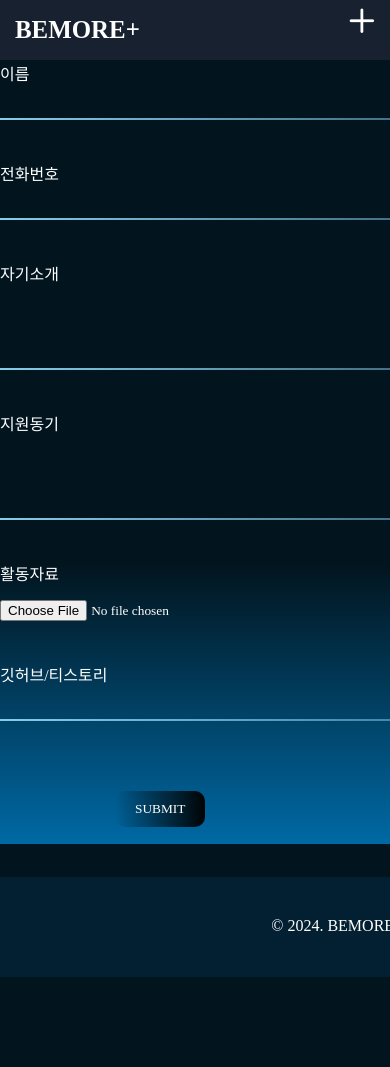
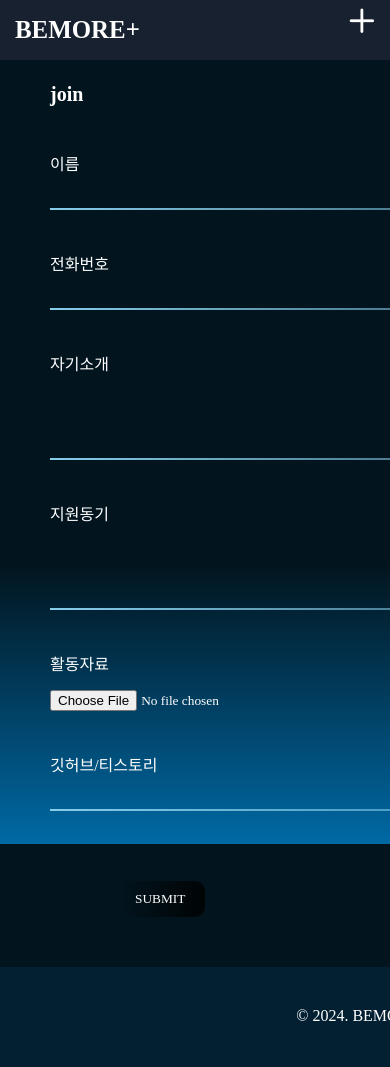
Before and after one commit to mjkang4416/bemoreWeb, a Django app: page /joinFormapp/show_joinForm/ in a window 390 px wide; the page is wider, and only the part inside the window is pictured. Before the commit the page ends 977 px from the top of that part, so only its background shows below. Run offline with Django 5.2, Linux system fonts and the light colour scheme; some libraries are stand-ins or nearby versions.

Commit message:
각 페이지 이름 넣음 지원서 작성쪽 css도 살짝 수정

```diff
--- a/accounts/templates/accounts/login.html
+++ b/accounts/templates/accounts/login.html
@@ -1,7 +1,7 @@
 {% extends "base.html" %}
 {% block content %}
 
-
+<div id="page-name"><h1>login</h1></div>
 <div class="container my-3">
     <form method="post" class="post-form" action="{% url 'accounts:login' %}">
         {% csrf_token %}
--- a/activity/templates/activity/activity.html
+++ b/activity/templates/activity/activity.html
@@ -3,6 +3,6 @@
 
 {% load static %}
 {% block content %}
-
+<div id="page-name"><h1>activity</h1></div>
 
 {% endblock %}
--- a/joinFormapp/templates/joinFormapp/application_form.html
+++ b/joinFormapp/templates/joinFormapp/application_form.html
@@ -15,6 +15,7 @@
     <!--js-->
 
     <!--지원서 작성-->
+    <div id="page-name"><h1>join</h1></div>
     {% if messages %}
         <ul class="messages">
         {% for message in messages %}
@@ -25,7 +26,7 @@
     <div class="container">
         <form action="{% url 'joinFormapp:show_joinForm' %}" method="POST">
             {% csrf_token %}
-            <div class="formbox">
+        <div class="formbox">
             <label for="name">이름</label>
             <input type="text" id="name" name="name" required><br>
 
--- a/pageapp/templates/main/login.html
+++ b/pageapp/templates/main/login.html
@@ -6,6 +6,7 @@
     <!--js-->
 
     <!-- 합격자 조회 -->
+    <div id="page-name"><h1>join</h1></div>
     <div class="container">
         <form action="{% url 'pageapp:login' %}" method="POST">
             {% csrf_token %}
--- a/pageapp/templates/result/fail.html
+++ b/pageapp/templates/result/fail.html
@@ -6,6 +6,7 @@
     <!--js-->
 
     <!--불합격 화면-->
+    <div id="page-name"><h1>join</h1></div>
     <section class="result">
         <div id="line"></div>
         <h1>다음에 만나요</h1>
--- a/pageapp/templates/result/pass.html
+++ b/pageapp/templates/result/pass.html
@@ -6,6 +6,7 @@
     <!--js-->
 
     <!--합격 화면-->
+    <div id="page-name"><h1>join</h1></div>
     <section class="result">
         <div id="line"></div>
         <h1>축하드립니다!</h1>
--- a/peopleApp/templates/peopleApp/people.html
+++ b/peopleApp/templates/peopleApp/people.html
@@ -9,7 +9,7 @@
     <script src="{% static 'js/addPerson.js' %}"></script>
 
     <!--people 화면-->
-    <h1 style="text-align: left;">people</h1>
+    <div id="page-name"><h1>people</h1></div>
 
     <div class="containe">
         <!--미리 추가되어 있는 버전-->
--- a/static/css/media_join.css
+++ b/static/css/media_join.css
@@ -1,14 +1,16 @@
 .container{
     overflow: hidden;
-    width: 80%; /* 전체 화면의 80%를 차지하도록 설정 */
+    width: 100%; /* 전체 화면의 80%를 차지하도록 설정 */
     justify-content: center;
-    padding-top: 30px;
+    padding-top: 100px;
+    display: flex;
 }
 .formbox{
     float:left;
     width: 70%;
     line-height: 30px;
-    margin-top: 50px;
+    margin-top: 100px;
+    margin-left:50px;
 }
 .bt_box{
     width: 20%;
@@ -55,18 +57,13 @@
 }
 
 @media screen and (max-width:900px){
-        /*모바일용 css*/
-        .container{
-        width: 80%; /* 전체 화면의 80%를 차지하도록 설정 */
-        justify-content: center;
-        padding-top: 30px;
+    /*모바일용 css*/
 
-    }
     .formbox{
         display: inline-block;
         width: 100%;
         line-height: 30px;
-        margin-top: 30px;
+        margin-top: 50px;
     }
     .bt_box{
         display: inline-block;
```
Also changed, not shown: accounts/templates/accounts/logout.html (deleted), accounts/templates/accounts/mypage.html (deleted).
